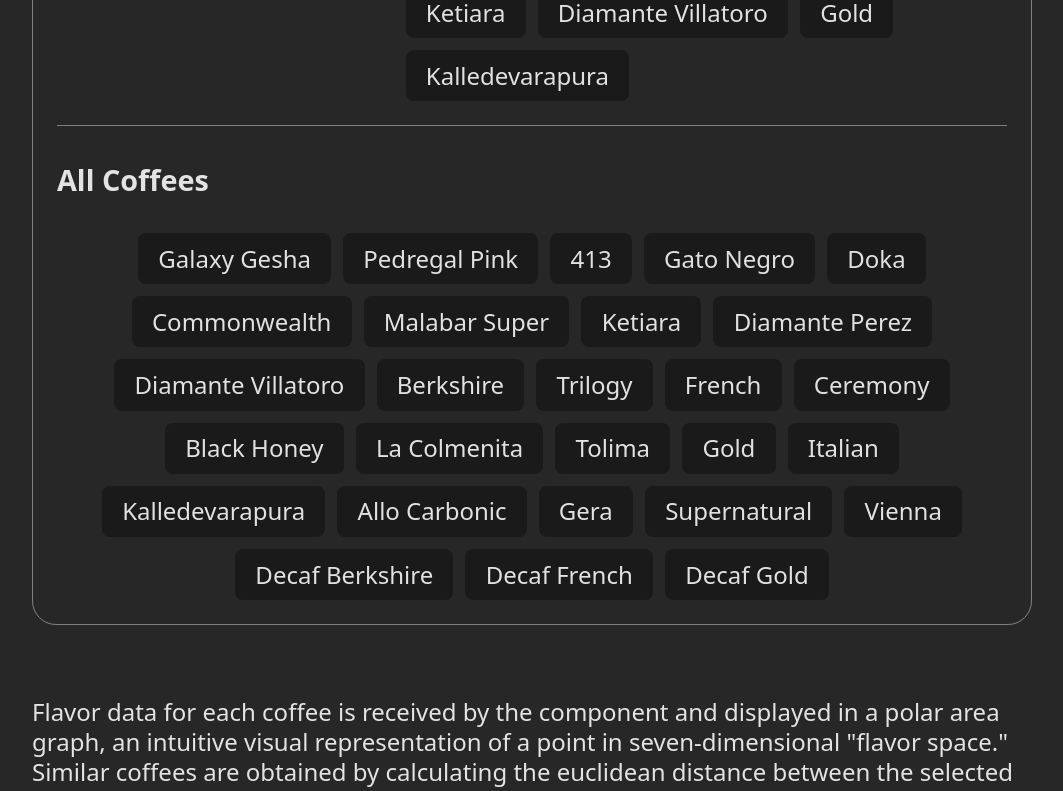
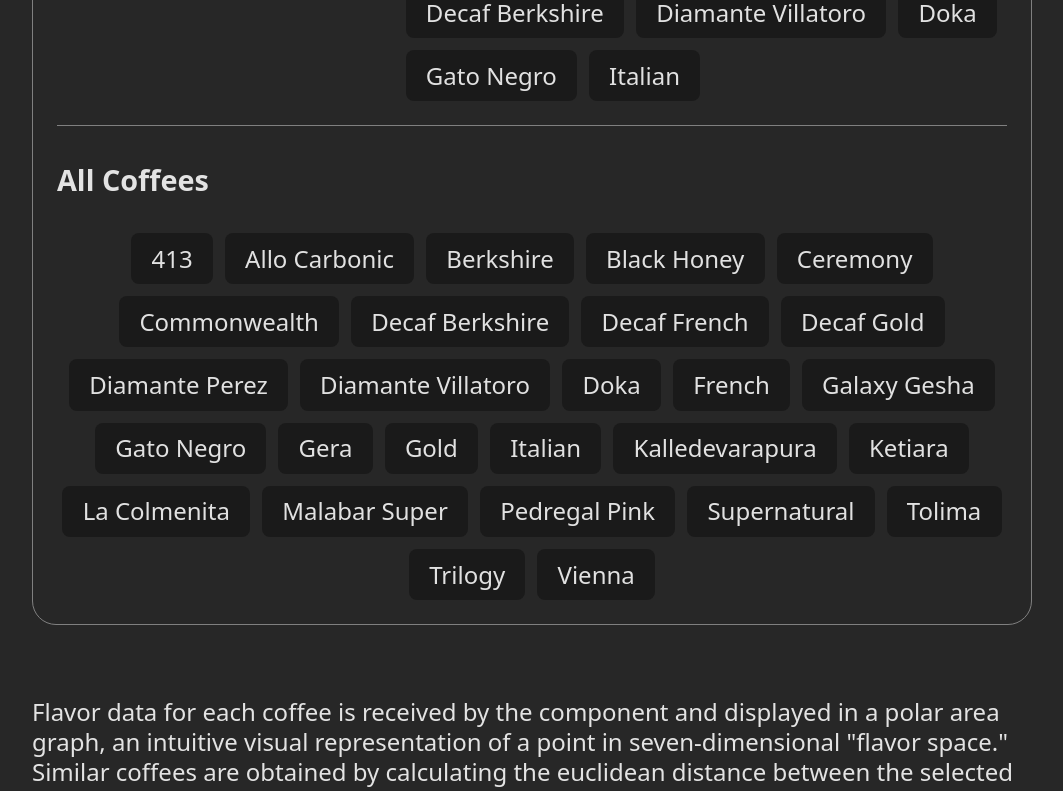
Before and after one commit to colecharb/colecharb-web, a React (Vite) app: page /projects in a window 1280 px wide. Shown: the part 2191-2982 px from the top of the page, without its empty margins (108-1171 px from the left). Built offline with nearby package versions, Linux system fonts and the light colour scheme.

Commit message:
sort all coffees alphabetically

```diff
--- a/src/components/ProjectFlavorNavigator.tsx
+++ b/src/components/ProjectFlavorNavigator.tsx
@@ -82,7 +82,7 @@ export default function () {
         </h4>
 
         <div style={{ display: 'flex', flexDirection: 'row', flexWrap: 'wrap', justifyContent: 'center', gap: '0.5em' }}>
-          {coffees.map((coffee, index) =>
+            {coffees.sort((c1, c2) => (c1.name < c2.name) ? -1 : 1).map((coffee, index) =>
             <button
               onClick={() => setCoffeeIndex(index)}
             >
```
